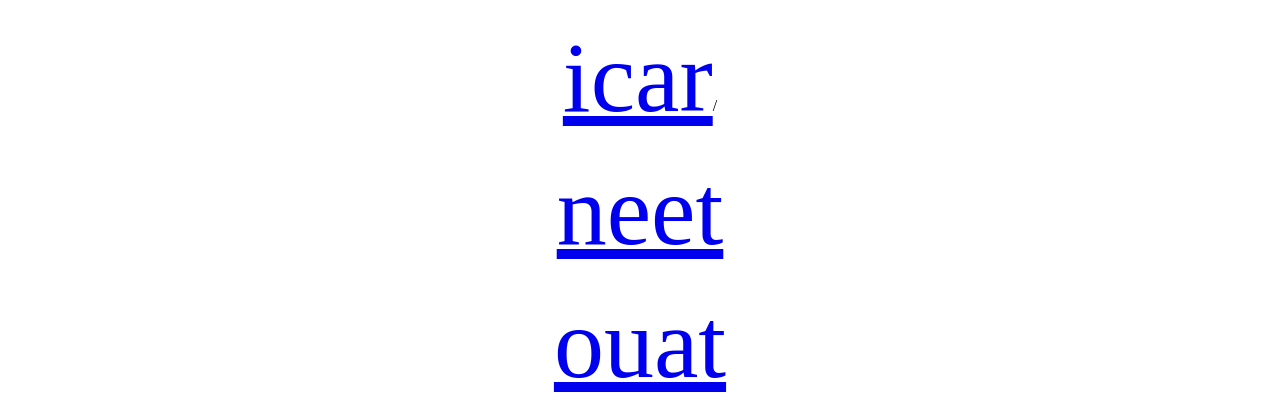
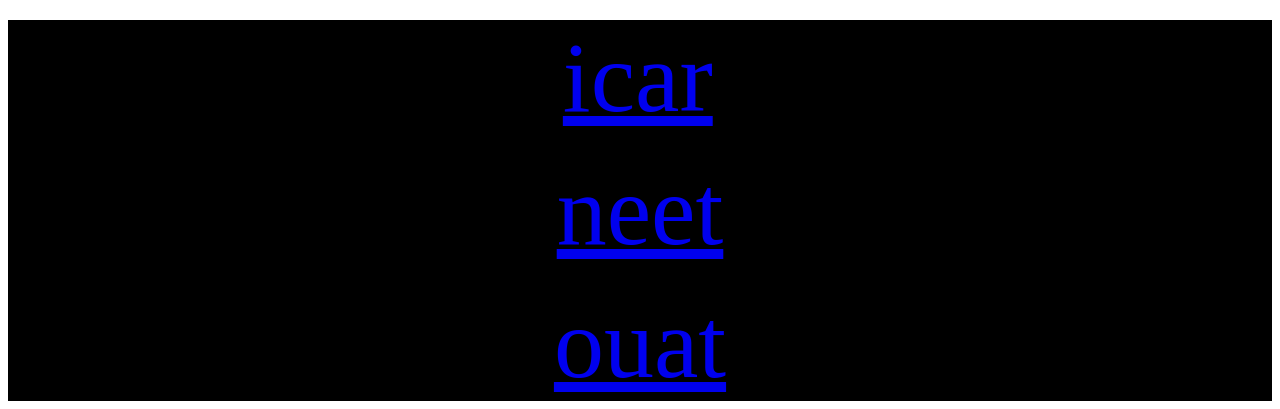
Before and after one commit to pk-rcb/entrancesite.github.io, a plain HTML site: page index.html in a window 1280 px wide. Shown: the part 2443-2852 px from the top of the page. Drawn offline with Linux system fonts and the light colour scheme.

Commit message:
Update index.html

```diff
--- a/index.html
+++ b/index.html
@@ -31,7 +31,7 @@
             ;
         }
         .marquee{font-family: Georgia, 'Times New Roman', Times, serif;color:brown;font-size: 50px;}
-       .kk{colour: black;text-align: center;}
+       .kk{colour: white;text-align: center; background-color: black;}
     </style>
 </head>
 
```
